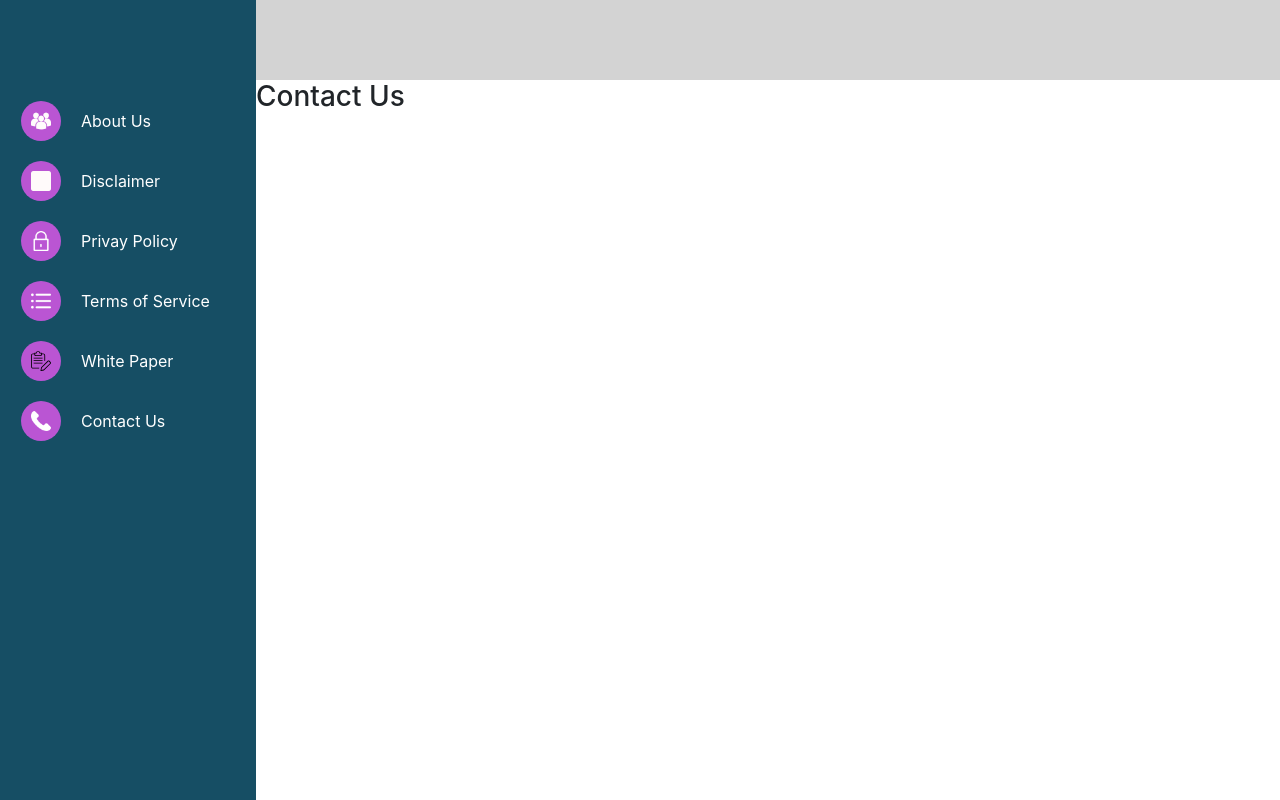
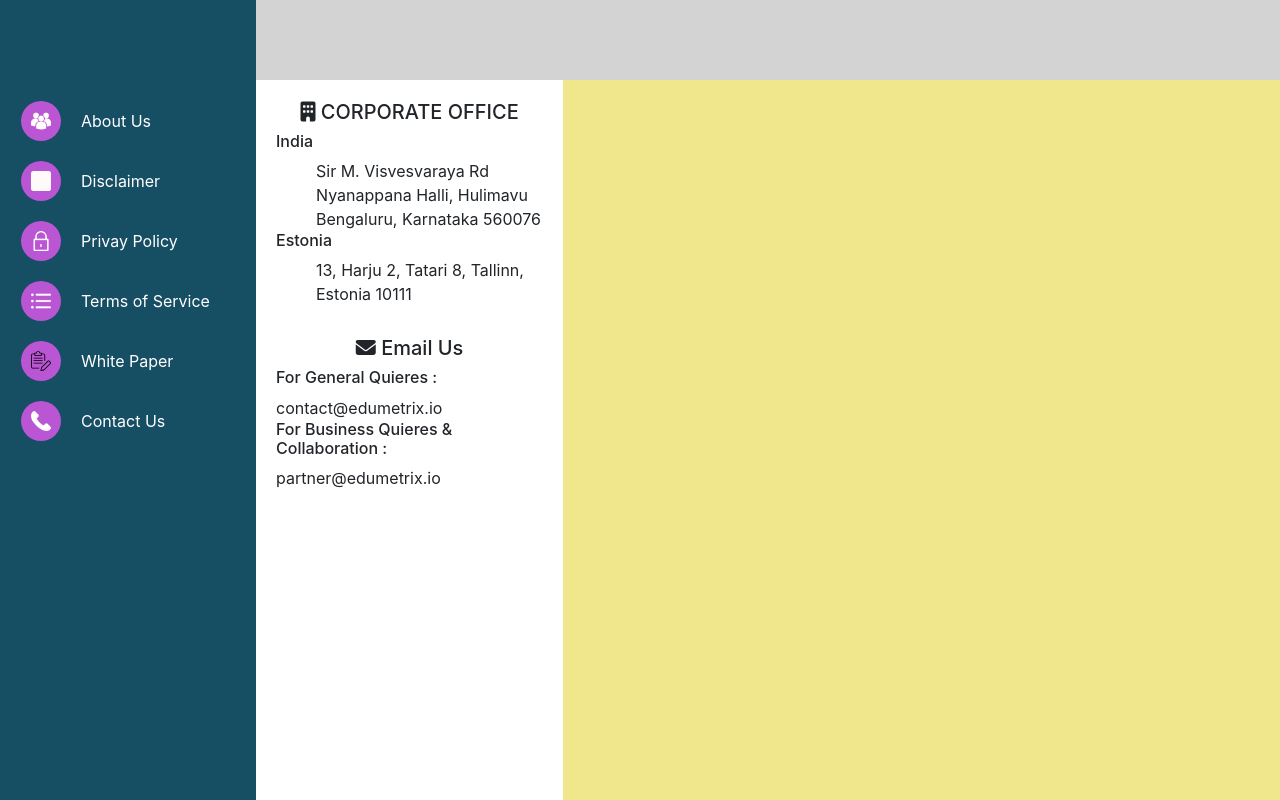
Before and after one commit to EduMetrix-elearning/Client-New-Project-On-Hooks, a React (Create React App) app: page /About_us/contact_us in a window 1280 px wide. Built offline with nearby package versions, Linux system fonts and the light colour scheme; no server answers; the HTML template or start-up script is replaced by a standard one.

Commit message:
contact page elements added

```diff
--- a/src/pages/AboutUs/ContactUs/ContactUs.jsx
+++ b/src/pages/AboutUs/ContactUs/ContactUs.jsx
@@ -4,7 +4,36 @@
 export default function ContactUs() {
     return (
         <div className='ContactUs'>
-            <h3>Contact Us</h3>
+            <column className='contact'>
+                <div className='address'>
+                    <h5><i className='fa fa-building' /> CORPORATE OFFICE</h5>
+                    <div>
+                        <h6>India</h6>
+                        <p>
+                            Sir M. Visvesvaraya Rd <br />
+                            Nyanappana Halli, Hulimavu <br />
+                            Bengaluru, Karnataka 560076
+                        </p>
+                    </div>
+                    <div>
+                        <h6>Estonia</h6>
+                        <p>
+                            13, Harju 2, Tatari 8, Tallinn, <br />
+                            Estonia 10111
+                        </p>
+                    </div>
+                </div>
+                <div className='email'>
+                    <h5><i className='fa fa-envelope' /> Email Us</h5>
+                    <h6>For General Quieres :</h6>
+                    <p>contact@edumetrix.io</p>
+                    <h6>For Business Quieres & Collaboration :</h6>
+                    <p>partner@edumetrix.io</p>
+                </div>
+            </column>
+            <column className='location'>
+
+            </column>
         </div>
     )
 }
--- a/src/pages/AboutUs/ContactUs/ContactUs.scss
+++ b/src/pages/AboutUs/ContactUs/ContactUs.scss
@@ -1,3 +1,39 @@
-.ContactUs{
+.ContactUs {
+    display: flex;
+    height: 90vh;
+    // text-align: center;
 
+
+    column {
+        // display: block;
+    }
+
+    .contact {
+        flex-basis: 30%;
+        // background-color: greenyellow;
+        padding: 20px;
+
+        h5{
+            text-align: center;
+        }
+
+        .address {
+            // margin-top: 30px;
+            div{
+                // margin-left: 10px;
+                p{
+                    margin-left: 40px;
+                }
+            }
+        }
+
+        .email {
+            margin-top: 30px;
+        }
+    }
+
+    .location {
+        flex-basis: 70%;
+        background-color: khaki;
+    }
 }
```
